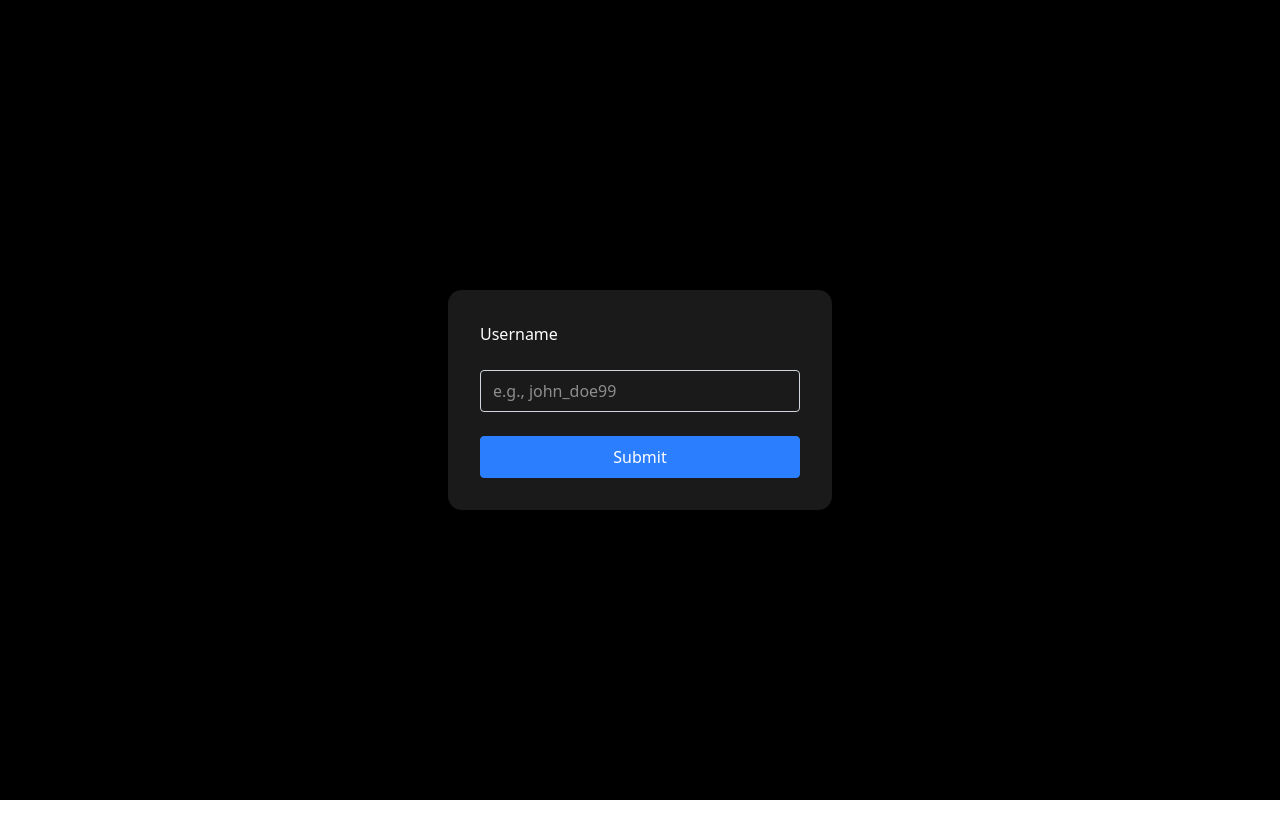
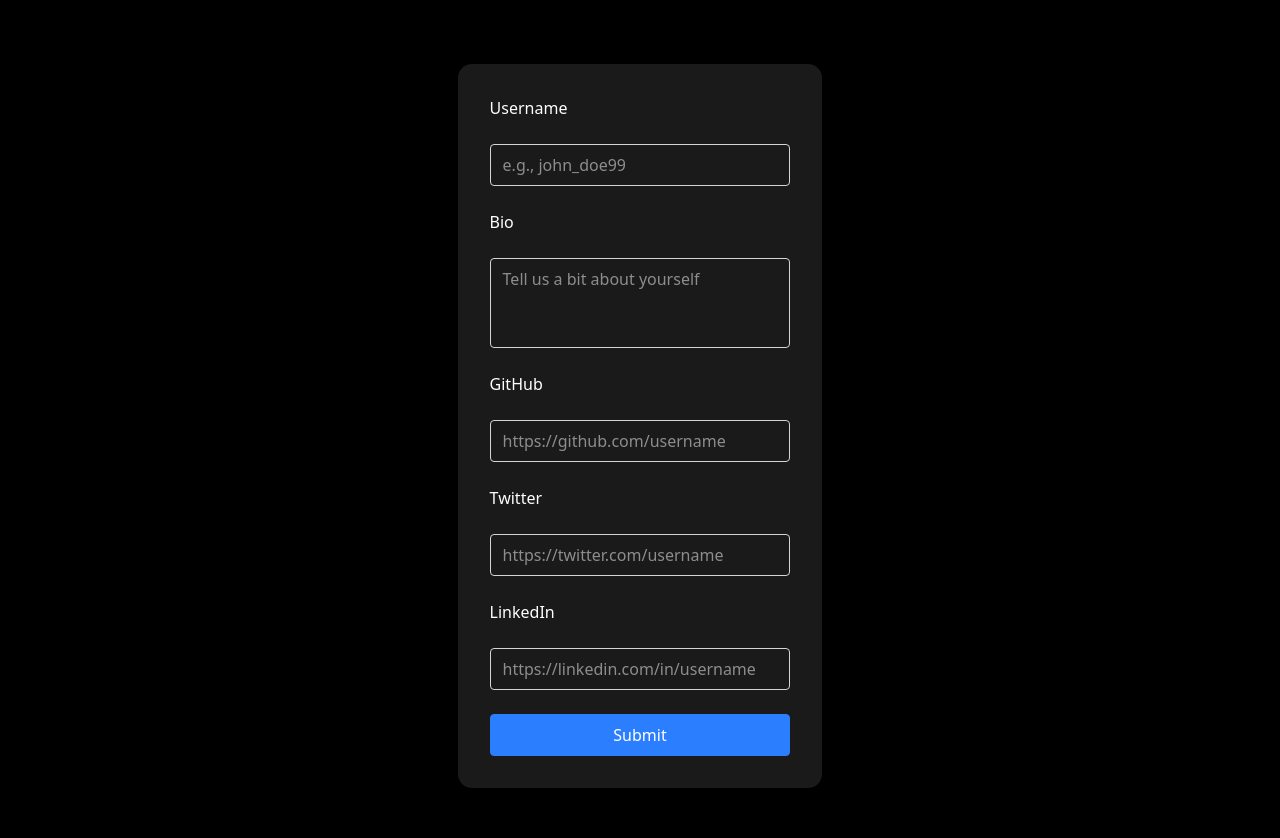
Before and after one commit to DinoType/GoDinoType, a Next.js app: page /login in a window 1280 px wide. Shown: the top 838 px of the page. Before the commit the page ends 800 px from the top, so only its background shows below. Built offline with nearby package versions, Linux system fonts and the light colour scheme; no server answers.

Commit message:
Working at 12:00PM

```diff
--- /dev/null
+++ b/app/api/update-user/route.js
@@ -0,0 +1,32 @@
+// /api/update-user.ts or .js
+import clientPromise from "@/lib/mongodb";
+
+export async function PUT(req) {
+	try {
+		const body = await req.json();
+		const { email, username, bio, github, twitter, linkedin } = body;
+
+		const client = await clientPromise;
+		const db = client.db("godinotype");
+		const users = db.collection("users");
+
+		await users.updateOne(
+			{ email },
+			{
+				$set: {
+					username,
+					bio,
+					github,
+					twitter,
+					linkedin,
+				},
+			},
+			{ upsert: true }
+		);
+
+		return new Response(JSON.stringify({ success: true }), { status: 200 });
+	} catch (err) {
+		console.error(err);
+		return new Response(JSON.stringify({ success: false, msg: "Internal server error" }), { status: 500 });
+	}
+}
--- a/app/api/update-username/route.js
+++ /dev/null
@@ -1,55 +0,0 @@
-import clientPromise from "@/lib/mongodb";
-import { NextResponse } from "next/server";
-
-export async function PUT(request) {
-	try {
-		const body = await request.json();
-		const { username, email } = body;
-
-		const client = await clientPromise;
-		const db = client.db("godinotype");
-
-		// Check if user exists
-
-		const usernameDoc = await db.collection("users").findOne({ username });
-		if (usernameDoc) {
-			return NextResponse.json(
-				{ success: false, msg: "Username Taken" },
-				{ status: 404 }
-			);
-		}
-
-		const userDoc = await db.collection("users").findOne({ email });
-		if (!userDoc) {
-			return NextResponse.json(
-				{ success: false, msg: "User not found" },
-				{ status: 404 }
-			);
-		}
-
-		const update = await db.collection("users").updateOne({ email }, { $set: { username } });
-
-		if (update.acknowledged) {
-			return NextResponse.json({
-				status: 200,
-				success: true,
-				msg: "Username Updated Successfully"
-			});
-		}
-		else {
-			return NextResponse.json({
-				status: 500,
-				success: false,
-				msg: "Something went wrong"
-			});
-		}
-
-	} catch (error) {
-		console.error("PUT /update-stats error:", error);
-		return NextResponse.json({
-			status: 500,
-			success: false,
-			msg: error.message || "Something went wrong",
-		});
-	}
-}
--- a/app/login/page.js
+++ b/app/login/page.js
@@ -15,20 +15,24 @@ export default function SignInPage() {
 		handleSubmit,
 		formState: { errors },
 		setValue,
-		getValues,
 	} = useForm({
 		defaultValues: {
 			username: "",
+			bio: "",
+			github: "",
+			twitter: "",
+			linkedin: ""
 		},
 	});
 
-
+	// Auto-redirect if not logged in
 	useEffect(() => {
 		if (status === "unauthenticated") {
-			signIn(); // redirect to login
+			signIn();
 		}
 	}, [status]);
 
+	// Handle postMessage and window close after successful submission
 	useEffect(() => {
 		if (status === "authenticated" && issubmitted) {
 			if (window.opener) {
@@ -38,50 +42,58 @@ export default function SignInPage() {
 		}
 	}, [status, issubmitted]);
 
+	// Pre-fill default username from email
 	useEffect(() => {
 		if (session?.user?.email) {
-			setValue("username", session.user.email.split("@")[0]);
+			const defaultUsername = session.user.email.split("@")[0];
+			setValue("username", defaultUsername);
 		}
 	}, [session, setValue]);
 
+	const onSubmit = async (data) => {
+		const { username, bio, github, twitter, linkedin } = data;
 
-	const onSubmit = async (data) => {
-		const username = data.username;
-
-		if (username === session.user.email.split("@")[0]) {
-			setIssubmitted(true);
+		if (!session?.user?.email) {
+			toast.error("Session not found");
 			return;
 		}
 
-		const res = await fetch("/api/update-username", {
+		const res = await fetch("/api/update-user", {
 			method: "PUT",
 			headers: { "Content-Type": "application/json" },
-			body: JSON.stringify({ username, email: session.user.email }),
+			body: JSON.stringify({
+				email: session.user.email,
+				username,
+				bio,
+				github,
+				twitter,
+				linkedin
+			}),
 		});
 
-		const updateUsername = await res.json();
+		const result = await res.json();
 
-		if (updateUsername.success === false) {
-			toast.error(updateUsername.msg || "Something went wrong");
+		if (!result.success) {
+			toast.error(result.msg || "Something went wrong");
 		} else {
 			setIssubmitted(true);
-			toast.success("Username Updated Successfully");
+			toast.success("Profile Updated Successfully");
 		}
 	};
 
 	const onError = (formErrors) => {
-		if (formErrors.username) {
-			toast.error(formErrors.username.message || "Invalid username");
-		}
+		Object.values(formErrors).forEach((error) =>
+			toast.error(error.message || "Invalid input")
+		);
 	};
 
 	return (
-		<div className="w-full min-h-[100dvh] flex justify-center items-center bg-black">
+		<div className="w-full min-h-[100dvh] flex justify-center items-center bg-black py-16 px-8">
 
 			<ToastContainer
 				position="top-center"
 				theme="dark"
-				autoClose={2000} // Toast disappears after 2 seconds
+				autoClose={2000}
 				hideProgressBar={false}
 				closeOnClick
 				pauseOnHover
@@ -90,7 +102,7 @@ export default function SignInPage() {
 
 			<form
 				onSubmit={handleSubmit(onSubmit, onError)}
-				className="flex flex-col gap-6 bg-primary-bg p-8 rounded-xl text-white w-[80%] md:w-[30%]"
+				className="flex flex-col gap-6 bg-primary-bg p-8 rounded-xl text-white w-[90%] md:w-[30%]"
 			>
 				<label className="block font-medium">Username</label>
 				<input
@@ -106,6 +118,53 @@ export default function SignInPage() {
 					placeholder="e.g., john_doe99"
 				/>
 
+				<label className="block font-medium">Bio</label>
+				<textarea
+					{...register("bio")}
+					className="border border-gray-300 rounded px-3 py-2 w-full resize-none"
+					rows={3}
+					placeholder="Tell us a bit about yourself"
+				/>
+
+				<label className="block font-medium">GitHub</label>
+				<input
+					type="url"
+					{...register("github", {
+						pattern: {
+							value: /^(https:\/\/)?(www\.)?github\.com\/[A-z0-9_-]+\/?$/,
+							message: "Enter a valid GitHub profile URL"
+						}
+					})}
+					className="border border-gray-300 rounded px-3 py-2 w-full"
+					placeholder="https://github.com/username"
+				/>
+
+				<label className="block font-medium">Twitter</label>
+				<input
+					type="url"
+					{...register("twitter", {
+						pattern: {
+							value: /^(https:\/\/)?(www\.)?x\.com\/[A-z0-9_]+\/?$/,
+							message: "Enter a valid Twitter profile URL"
+						}
+					})}
+					className="border border-gray-300 rounded px-3 py-2 w-full"
+					placeholder="https://twitter.com/username"
+				/>
+
+				<label className="block font-medium">LinkedIn</label>
+				<input
+					type="url"
+					{...register("linkedin", {
+						pattern: {
+							value: /^(https:\/\/)?(www\.)?linkedin\.com\/in\/[A-z0-9_-]+\/?$/,
+							message: "Enter a valid LinkedIn profile URL"
+						}
+					})}
+					className="border border-gray-300 rounded px-3 py-2 w-full"
+					placeholder="https://linkedin.com/in/username"
+				/>
+
 				<button
 					type="submit"
 					className="bg-blue-500 cursor-pointer border border-blue-500 text-white px-4 py-2 rounded hover:bg-transparent hover:text-blue-50 transition-all duration-300"
```
